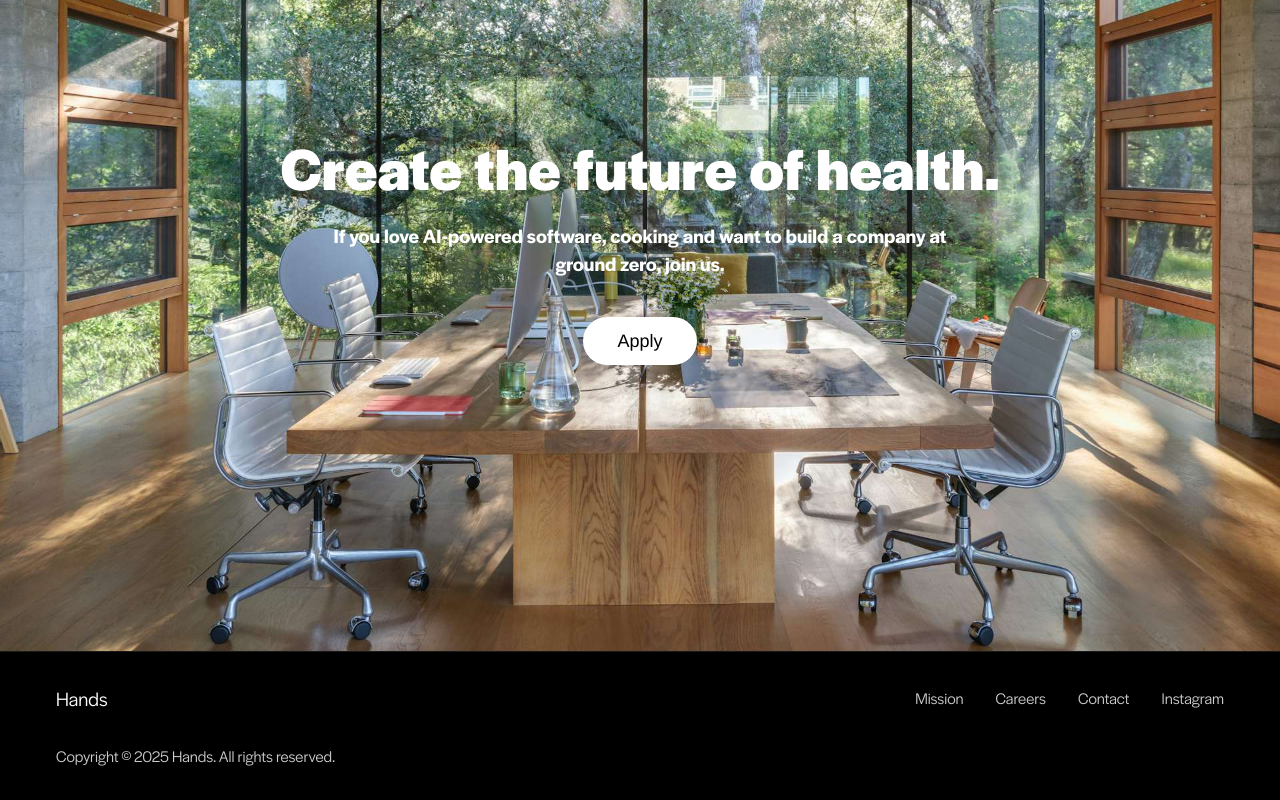
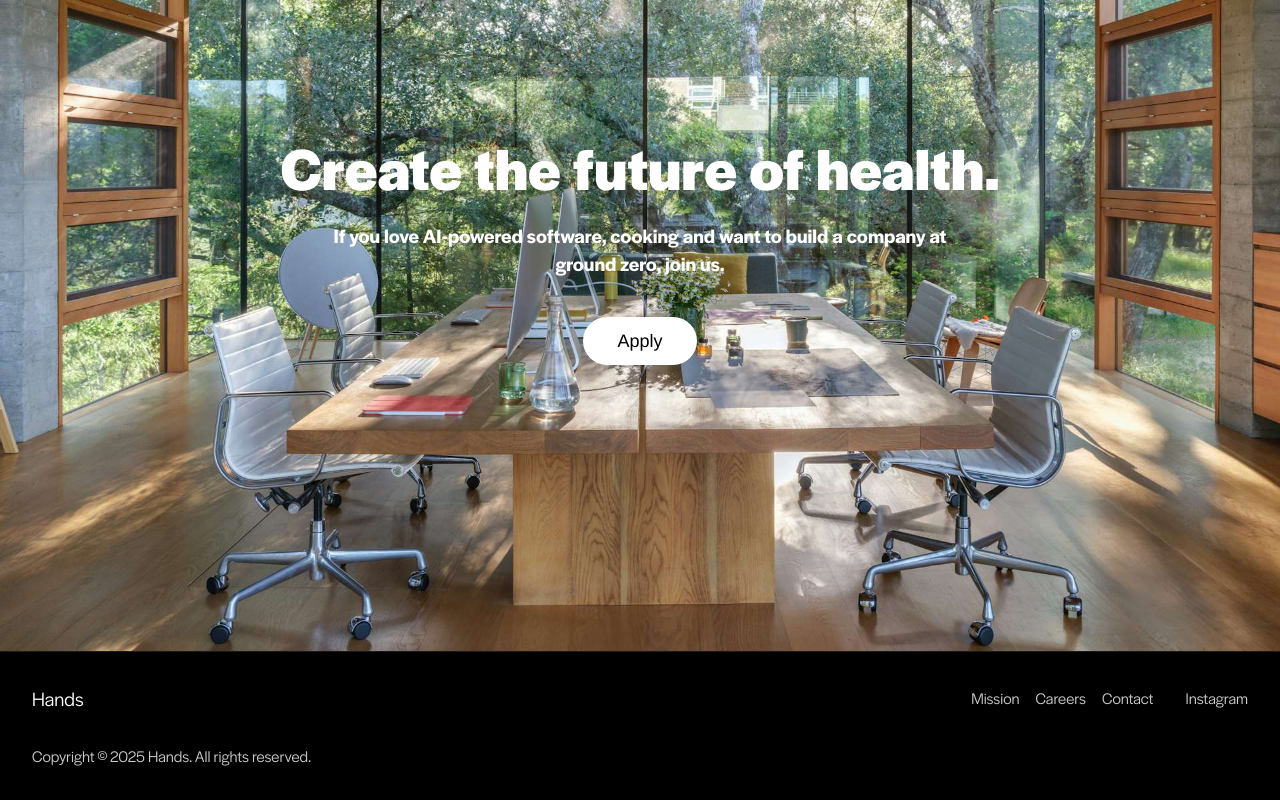
Before and after one commit to luiswoldu/hands-web, a Next.js app: page / in a window 1280 px wide. Shown: the part 3855-4655 px from the top of the page. Built offline with nearby package versions, Linux system fonts and the light colour scheme; no server answers.

Commit message:
Footer Part I

```diff
--- a/components/Footer.tsx
+++ b/components/Footer.tsx
@@ -8,7 +8,7 @@ export default function Footer({ theme = 'dark' }: FooterProps) {
   const isDark = theme === 'dark'
 
   return (
-    <footer className={`w-full border-t ${isDark ? 'border-white/10' : 'border-black/10'} py-8 px-6`}>
+    <footer className={`w-full border-t ${isDark ? 'border-white/10' : 'border-black/10'} py-8`}>
       <div className="container mx-auto">
         <div className="flex flex-col space-y-8">
           {/* Logo and Links Row */}
@@ -20,14 +20,14 @@ export default function Footer({ theme = 'dark' }: FooterProps) {
 
             {/* Navigation Links */}
             <div className="flex flex-col md:flex-row space-y-4 md:space-y-0 md:space-x-8">
-              <div className="flex space-x-8">
+              <div className="flex space-x-4">
                 <Link href="/mission" className={`${isDark ? 'text-white/80 hover:text-white' : 'text-gray-600 hover:text-black'} font-['Halyard_Display'] font-[350]`}>
                   Mission
                 </Link>
                 <a href="mailto:luiswoldu@gmail.com" className={`${isDark ? 'text-white/80 hover:text-white' : 'text-gray-600 hover:text-black'} font-['Halyard_Display'] font-[350]`}>
                   Careers
                 </a>
-                <Link href="#" className={`${isDark ? 'text-white/80 hover:text-white' : 'text-gray-600 hover:text-black'} font-['Halyard_Display'] font-[350]`}>
+                <Link href="mailto:handsforai@gmail.com" className={`${isDark ? 'text-white/80 hover:text-white' : 'text-gray-600 hover:text-black'} font-['Halyard_Display'] font-[350]`}>
                   Contact
                 </Link>
               </div>
```
Also changed, not shown: 1 other file (tests, documents, lock files or other folders).
